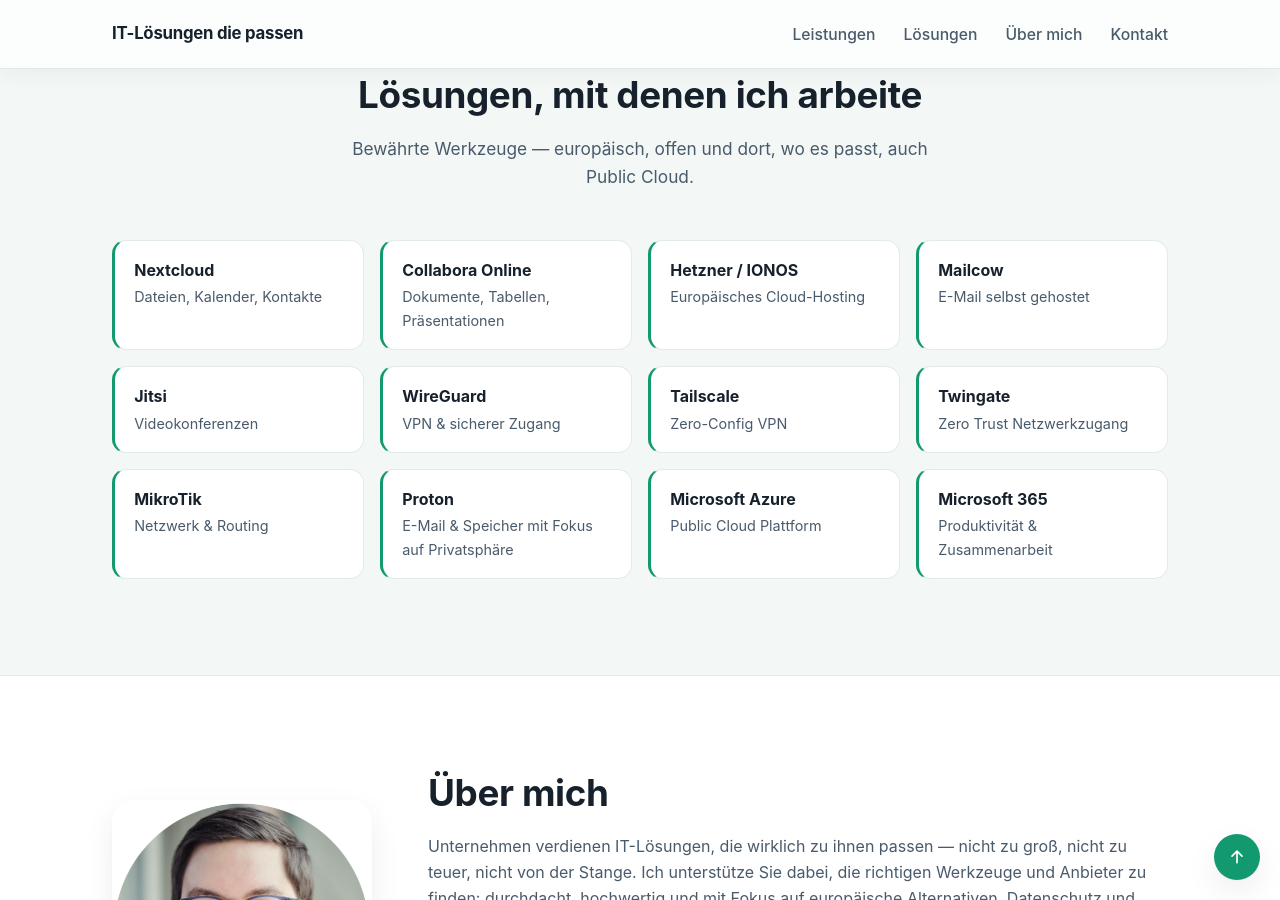
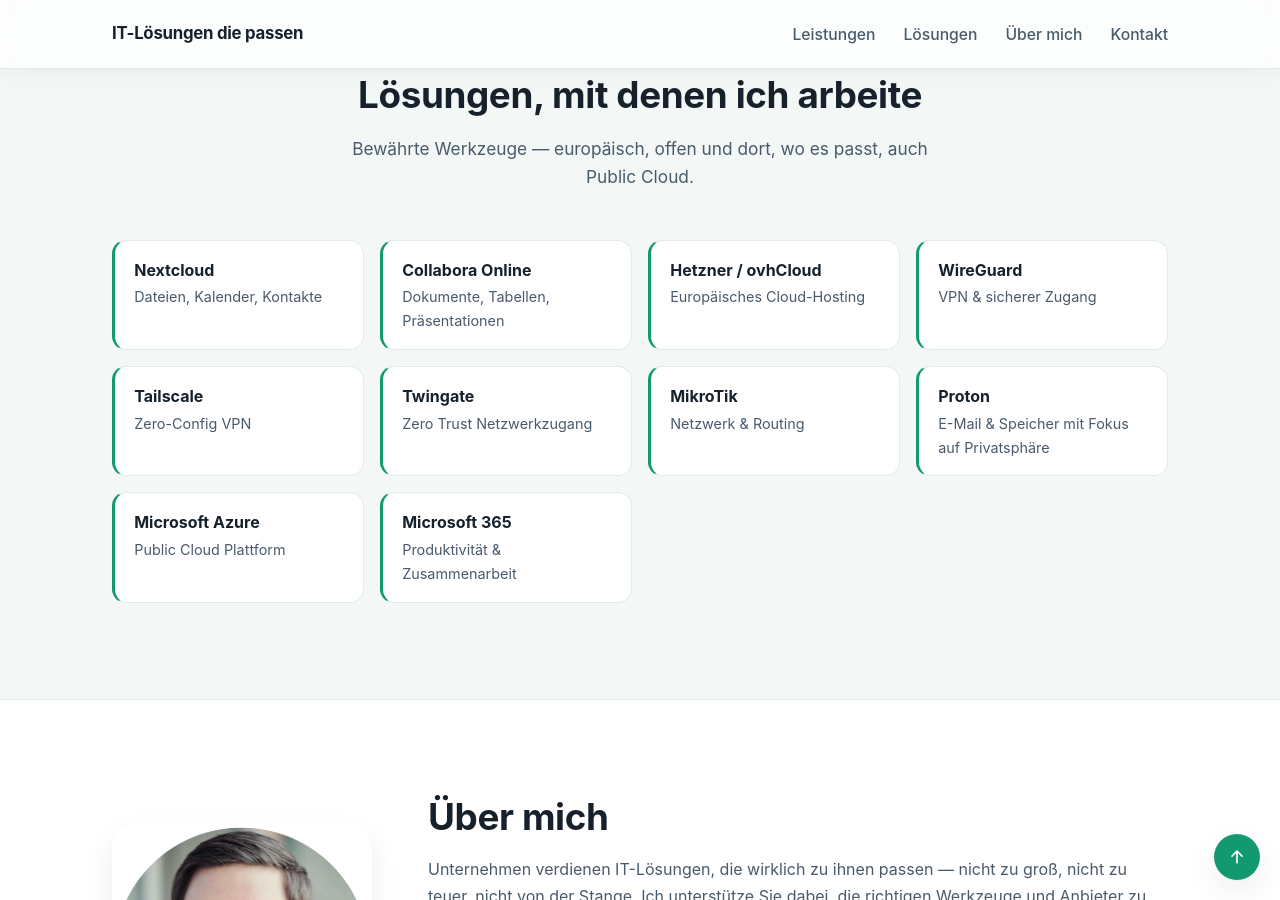
Before and after one commit to renewarnke/renewarnke.github.io, a Jekyll site: the page built from index.html, in a window 1280 px wide and 900 px high, scrolled down 1539 px. Built offline with Jekyll 4.4.1, drawn with Linux system fonts in a browser that asks for light colours.

Commit message:
Update solutions.yml

```diff
--- a/_data/solutions.yml
+++ b/_data/solutions.yml
@@ -3,12 +3,8 @@
   detail: Dateien, Kalender, Kontakte
 - name: Collabora Online
   detail: Dokumente, Tabellen, Präsentationen
-- name: Hetzner / IONOS
+- name: Hetzner / ovhCloud
   detail: Europäisches Cloud-Hosting
-- name: Mailcow
-  detail: E-Mail selbst gehostet
-- name: Jitsi
-  detail: Videokonferenzen
 - name: WireGuard
   detail: VPN & sicherer Zugang
 - name: Tailscale
```
